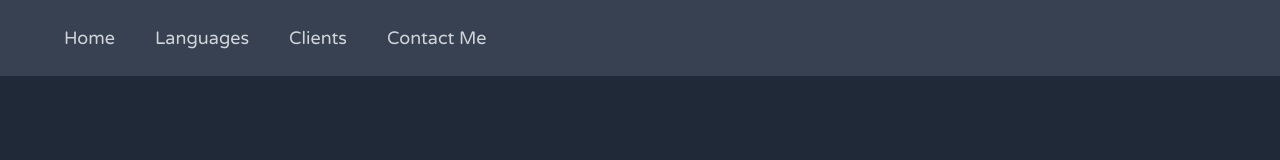
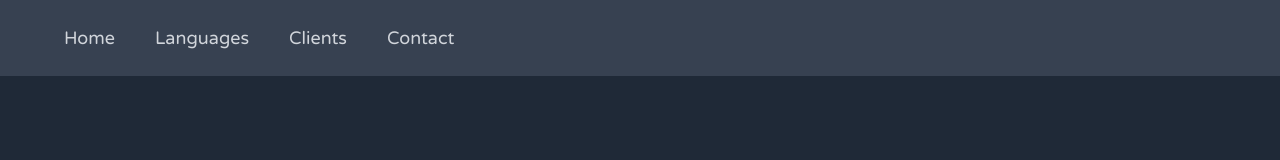
Before and after one commit to adreaisbad/adrea, a React (Create React App) app: page / in a window 1280 px wide. Shown: the top 160 px of the page. Built offline with nearby package versions, Linux system fonts and the light colour scheme.

Commit message:
Update Header.jsx

```diff
--- a/src/sections/Header.jsx
+++ b/src/sections/Header.jsx
@@ -18,7 +18,7 @@ const navigation = [
   },
   {
     href: "/contact",
-    name: "Contact Me",
+    name: "Contact",
   },
 ];
 
```
